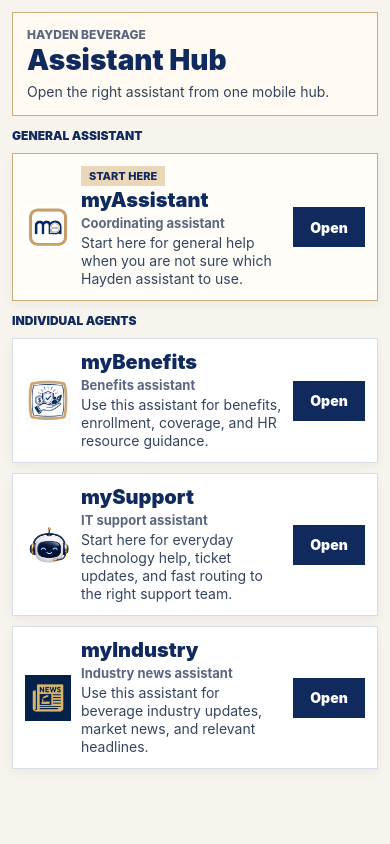
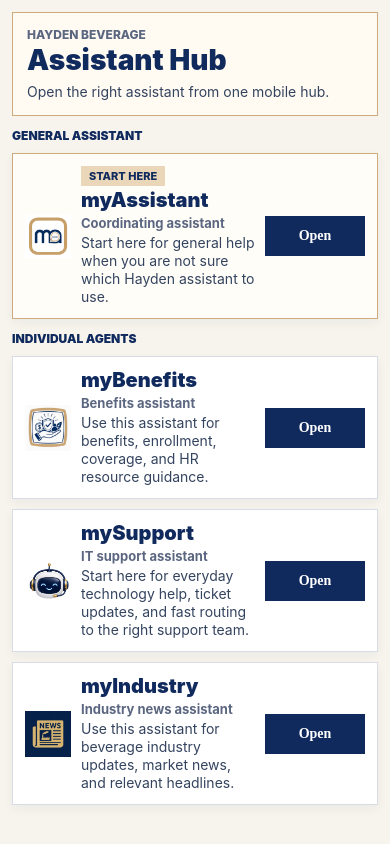
Before and after one commit to jwinnAThayden/hayden-assistant-hub, a React Native app: screen / in a window 390 px wide. Built offline with nearby package versions, Linux system fonts and the light colour scheme; no server answers.

Commit message:
Use real links for web assistant buttons

```diff
--- a/App.tsx
+++ b/App.tsx
@@ -1,6 +1,6 @@
 import { StatusBar } from 'expo-status-bar';
 import * as WebBrowser from 'expo-web-browser';
-import { Image, Linking, Platform, Pressable, SafeAreaView, ScrollView, StyleSheet, Text, View } from 'react-native';
+import { Image, Platform, Pressable, SafeAreaView, ScrollView, StyleSheet, Text, View } from 'react-native';
 import type { ImageSourcePropType } from 'react-native';
 
 import { assistants } from './src/data/assistants';
@@ -58,15 +58,6 @@ const assistantLogos: Partial<Record<string, ImageSourcePropType>> = {
 };
 
 function AssistantCard({ assistant, featured = false }: { assistant: Assistant; featured?: boolean }) {
-  const openAssistant = async () => {
-    if (Platform.OS === 'web') {
-      window.open(assistant.url, '_blank', 'noopener,noreferrer');
-      return;
-    }
-
-    await Linking.openURL(assistant.url);
-  };
-
   const openAssistantInAppBrowser = async () => {
     await WebBrowser.openBrowserAsync(assistant.url);
   };
@@ -89,14 +80,26 @@ function AssistantCard({ assistant, featured = false }: { assistant: Assistant;
           <Text style={styles.cardLabel}>{assistant.label}</Text>
           <Text style={styles.cardDescription}>{assistant.description}</Text>
         </View>
+        {Platform.OS === 'web' ? (
+          <a
+            href={assistant.url}
+            target="_blank"
+            rel="noopener noreferrer"
+            style={styles.webButton}
+            aria-label={`Open ${assistant.name}`}
+          >
+            Open
+          </a>
+        ) : (
           <Pressable
             style={styles.button}
-          onPress={Platform.OS === 'web' ? openAssistant : openAssistantInAppBrowser}
+            onPress={openAssistantInAppBrowser}
             accessibilityRole="button"
             accessibilityLabel={`Open ${assistant.name}`}
           >
             <Text style={styles.buttonText}>Open</Text>
           </Pressable>
+        )}
       </View>
     </View>
   );
@@ -247,4 +250,18 @@ const styles = StyleSheet.create({
     fontSize: 14,
     fontWeight: '900',
   },
+  webButton: {
+    minWidth: 72,
+    minHeight: 40,
+    display: 'flex',
+    alignItems: 'center',
+    justifyContent: 'center',
+    backgroundColor: '#102a5e',
+    paddingLeft: 14,
+    paddingRight: 14,
+    color: '#ffffff',
+    fontSize: 14,
+    fontWeight: '900',
+    textDecorationLine: 'none',
+  },
 });
```
Lines whose indentation alone changed are shown as unchanged.
